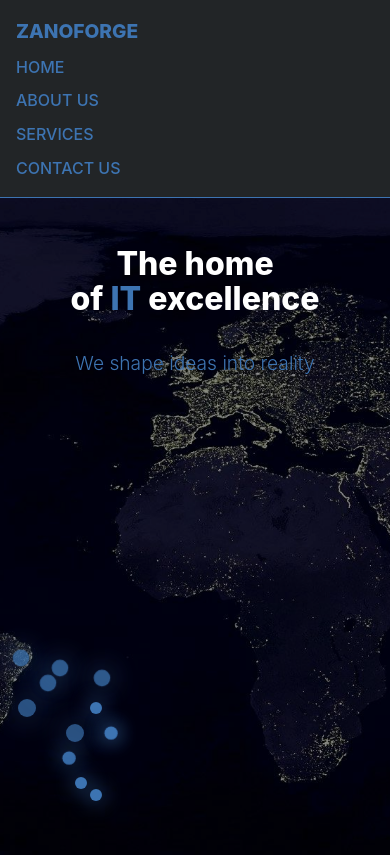
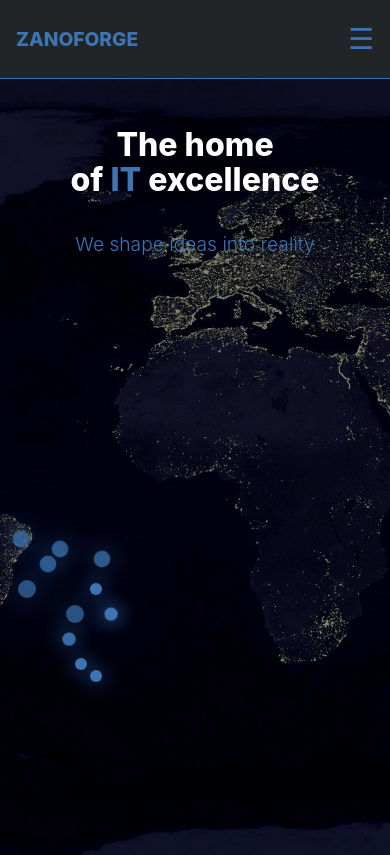
Before and after one commit to JamesJnrM/Zano, a plain HTML site: page index.html in a window 390 px wide. Shown: the top 855 px of the page. Drawn offline with Linux system fonts and the light colour scheme.

Commit message:
Update index.html

```diff
--- a/index.html
+++ b/index.html
@@ -8,7 +8,6 @@
     body {
         font-family: -apple-system, BlinkMacSystemFont, "Segoe UI", Roboto, Oxygen, Ubuntu, Cantarell, "Open Sans", "Helvetica Neue", sans-serif;
     }
-
     :root {
         --primary: #222527;
         --primary-dark: #222527;
@@ -21,20 +20,17 @@
         --shadow: 0 25px 50px -12px rgba(0, 0, 0, 0.25);
         --shadow-lg: 0 35px 60px -12px rgba(0, 0, 0, 0.4);
     }
-
     * {
         margin: 0;
         padding: 0;
         box-sizing: border-box;
     }
-
     body {
         color: var(--white);
         background: var(--white);
         line-height: 1.6;
         overflow-x: hidden;
     }
-
     nav {
         background: var(--primary-dark);
         border-bottom: 1px solid var(--accent);
@@ -43,7 +39,6 @@
         width: 100%;
         z-index: 1000;
     }
-
     .nav-container {
         max-width: 1400px;
         margin: auto;
@@ -52,26 +47,28 @@
         align-items: center;
         padding: 1rem 2rem;
     }
-
     .logo {
         color: var(--accent);
         font-size: 1.5rem;
         font-weight: 800;
         text-decoration: none;
     }
-
     .nav-links {
         list-style: none;
         display: flex;
         gap: 2rem;
     }
-
     .nav-links a {
         text-decoration: none;
         color: var(--accent);
         font-weight: 500;
     }
-
+    .hamburger {
+        display: none;
+        font-size: 1.8rem;
+        cursor: pointer;
+        color: var(--accent);
+    }
     .hero {
         min-height: 100vh;
         display: flex;
@@ -82,7 +79,6 @@
         background: url('./pexels-pixabay-41949.jpg') center/cover no-repeat;
         color: var(--white);
     }
-
     .hero::before {
         content: "";
         position: absolute;
@@ -90,30 +86,25 @@
         background: rgba(0, 0, 0, 0.45);
         z-index: 0;
     }
-
     .hero-content, .network-container {
         position: relative;
         z-index: 1;
     }
-
     .hero-title {
         font-size: clamp(2.5rem, 6vw, 4.5rem);
         font-weight: 800;
         line-height: 1.1;
         margin-bottom: 2rem;
     }
-
     .hero-title .highlight {
         color: var(--accent);
     }
-
     .hero-subtitle {
         font-size: 1.5rem;
         color: var(--accent);
         margin-bottom: 3rem;
         font-weight: 300;
     }
-
     .network-container {
         flex: 1;
         position: relative;
@@ -122,13 +113,11 @@
         align-items: center;
         justify-content: center;
     }
-
     .network-map {
         position: relative;
         width: 500px;
         height: 400px;
     }
-
     .network-node {
         position: absolute;
         width: 12px;
@@ -139,7 +128,6 @@
         animation: networkPulse 3s ease-in-out infinite;
         z-index: 2;
     }
-
     .network-node:nth-child(1) { top: 20%; left: -10%; animation-delay: 0s; }
     .network-node:nth-child(2) { top: 40%; left: -8%; animation-delay: 0.5s; }
     .network-node:nth-child(3) { top: 30%; left: -1%; animation-delay: 1s; }
@@ -152,13 +140,10 @@
     .network-node:nth-child(10) { top: 50%; left: 20%; animation-delay: 1.5s; }
     .network-node:nth-child(11) { top: 40%; left: 15%; animation-delay: 2s; }
     .network-node:nth-child(12) { top: 50%; left: 20%; animation-delay: 2s; }
-
-
     @keyframes networkPulse {
         0%, 100% { transform: scale(1); opacity: 1; }
         50% { transform: scale(1.5); opacity: 0.7; }
     }
-
     section {
         opacity: 0;
         transform: translateY(40px);
@@ -168,14 +153,11 @@
         opacity: 1;
         transform: translateY(0);
     }
-
     .features {
         padding: 6rem 2rem;
         background: var(--light);
         color: var(--primary-dark);
-
     }
-
     .features-title {
         text-align: center;
         font-size: 3rem;
@@ -185,13 +167,11 @@
         -webkit-background-clip: text;
         -webkit-text-fill-color: transparent;
     }
-
     .features-grid {
         display: grid;
         grid-template-columns: repeat(auto-fit, minmax(350px, 1fr));
         gap: 2rem;
     }
-
     .feature-card {
         background: var(--white);
         border-radius: 20px;
@@ -201,36 +181,30 @@
         flex-direction: column;
         transition: all 0.4s ease;
     }
-
     .feature-card:hover {
         transform: translateY(-10px);
         border-color: var(--accent);
         box-shadow: var(--shadow-lg);
     }
-
     .feature-card img.featureImage {
         width: 100%;
         height: 200px;
         object-fit: cover;
         display: block;
     }
-
     .feature-card h3,
     .feature-card p {
         padding: 1rem 1.5rem;
         margin: 0;
     }
-
     .feature-card h3 {
         font-size: 1.3rem;
         font-weight: 600;
         color: var(--primary);
     }
-
     .feature-card p {
         color: var(--primary-dark);
     }
-
     .stats {
         padding: 4rem 2rem;
         background: var(--primary-dark);
@@ -238,7 +212,6 @@
         border-bottom: 1px solid var(--accent);
         color: var(--white);
     }
-
     .stats-container {
         max-width: 1200px;
         margin: auto;
@@ -247,13 +220,11 @@
         gap: 3rem;
         text-align: center;
     }
-
     .stat-number {
         font-size: 3rem;
         font-weight: 800;
         color: var(--accent);
     }
-
     .sub-footer {
         background: var(--primary);
         padding: 2rem;
@@ -263,22 +234,18 @@
         border-top: 1px solid var(--gray-light);
         color: var(--white);
     }
-
     .sub-footer h3 {
         color: var(--accent);
         margin-bottom: 1rem;
     }
-
     .sub-footer p {
         color: var(--light);
     }
-
     .sub-footer p.juicy-profile {
         font-size: 1rem;
         color: var(--light);
         line-height: 1.6;
     }
-
     footer {
         background: var(--primary-dark);
         color: var(--white);
@@ -286,91 +253,77 @@
         padding: 1.5rem;
     }
     @media (max-width: 1024px) {
-    .nav-container {
-        flex-direction: column;
-        align-items: flex-start;
-    }
-
-    .nav-links {
-        flex-wrap: wrap;
-        gap: 1rem;
-        margin-top: 0.5rem;
-    }
-
         .hero {
             flex-direction: column;
             text-align: center;
             padding: 3rem 1.5rem;
         }
-
         .network-container {
             height: 400px;
             margin-top: 2rem;
         }
-
         .features-grid {
             grid-template-columns: repeat(auto-fit, minmax(280px, 1fr));
         }
     }
-
-/* Small tablets / large phones */
     @media (max-width: 768px) {
+        .nav-links {
+            display: none;
+            flex-direction: column;
+            gap: 1rem;
+            width: 100%;
+            background: var(--primary-dark);
+            padding: 1rem;
+        }
+        .nav-links.show {
+            display: flex;
+        }
+        .hamburger {
+            display: block;
+        }
         .hero-title {
             font-size: clamp(2rem, 5vw, 3rem);
         }
-
         .hero-subtitle {
             font-size: 1.2rem;
         }
-
         .network-map {
             width: 300px;
             height: 250px;
         }
-
         .stats-container {
             grid-template-columns: 1fr 1fr;
             gap: 2rem;
         }
-
         .sub-footer {
             grid-template-columns: 1fr;
             text-align: center;
         }
     }
-
-/* Mobile phones */
     @media (max-width: 480px) {
         .nav-container {
             padding: 1rem;
         }
-
         .logo {
             font-size: 1.2rem;
         }
-
         .nav-links {
             flex-direction: column;
             gap: 0.5rem;
             width: 100%;
         }
-
         .hero-title {
             font-size: 2rem;
         }
-
         .features-title {
             font-size: 2rem;
         }
-
         .feature-card img.featureImage {
             height: 150px;
         }
-
         .stats-container {
             grid-template-columns: 1fr;
         }
-
         footer p {
             font-size: 0.85rem;
         }
@@ -381,7 +334,8 @@
 <nav>
     <div class="nav-container">
         <a href="index.html" class="logo">ZANOFORGE</a>
-        <ul class="nav-links">
+        <div class="hamburger" id="hamburger">&#9776;</div>
+        <ul class="nav-links" id="navLinks">
             <li><a href="index.html">HOME</a></li>
             <li><a href="about.html">ABOUT US</a></li>
             <li><a href="services.html">SERVICES</a></li>
@@ -389,7 +343,6 @@
         </ul>
     </div>
 </nav>
-
 <section class="hero">
     <div class="hero-content">
         <h1 class="hero-title">
@@ -417,7 +370,6 @@
         </div>
     </div>
 </section>
-
 <section class="features">
     <h2 class="features-title">Why Choose Us?</h2>
     <div class="features-grid">
@@ -429,7 +381,6 @@
         <div class="feature-card"><img src="./support.jpg" alt="24/7 Support" class="featureImage"><h3>24/7 Support</h3><p>Round-the-clock expert support available.</p></div>
     </div>
 </section>
-
 <section class="stats">
     <div class="stats-container">
         <div><span class="stat-number">5+</span><br>Happy Clients</div>
@@ -437,7 +388,6 @@
         <div><span class="stat-number">24/7</span><br>Support Available</div>
     </div>
 </section>
-
 <section class="sub-footer">
     <div>
         <h3>Company Profile</h3>
@@ -455,11 +405,9 @@
         Email: help@zanoforge.africa<br></p>
     </div>
 </section>
-
 <footer>
     <p>&copy; 2025 ZanoForge. All Rights Reserved. | Shaping Ideas Into Reality</p>
 </footer>
-
 <script>
 document.addEventListener("DOMContentLoaded", () => {
     const sections = document.querySelectorAll("section");
@@ -470,8 +418,12 @@ document.addEventListener("DOMContentLoaded", () => {
             }
         });
     }, { threshold: 0.2 });
-
     sections.forEach(sec => observer.observe(sec));
+    const hamburger = document.getElementById('hamburger');
+    const navLinks = document.getElementById('navLinks');
+    hamburger.addEventListener('click', () => {
+        navLinks.classList.toggle('show');
+    });
 });
 </script>
 </body>
```
Lines whose indentation alone changed are shown as unchanged.
